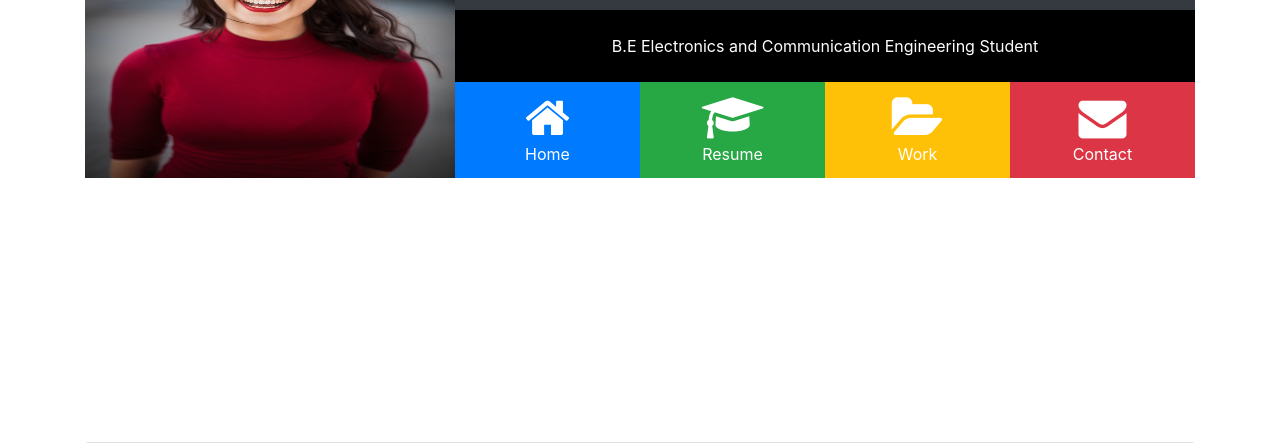
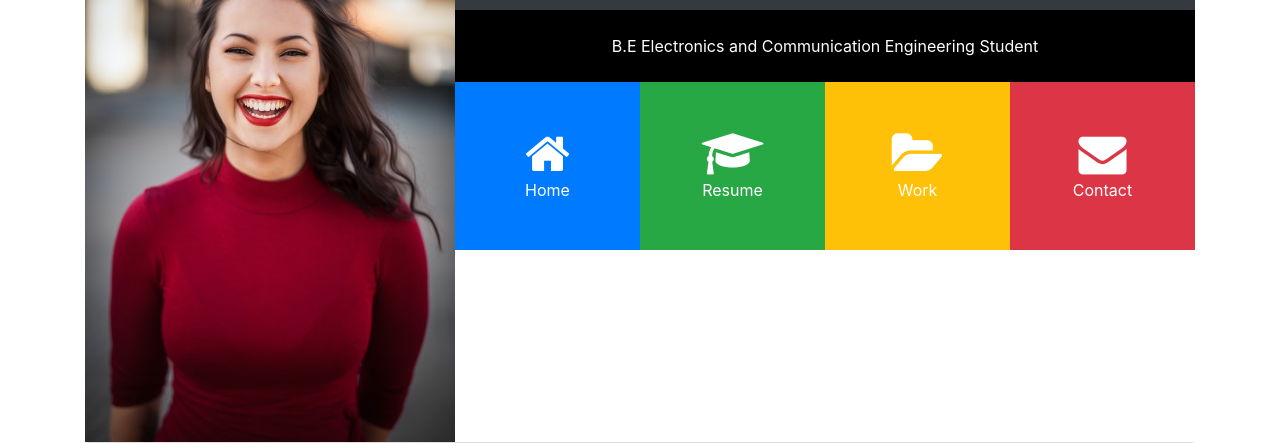
Before and after one commit to reshma9092/Portfolio, a plain HTML site: page index.html in a window 1280 px wide. Shown: the part 113-556 px from the top of the page. Drawn offline with nearby package versions, Linux system fonts and the light colour scheme; some packages are replaced by stand-ins of ours; a script that the page names is missing.

Commit message:
Update style.css

```diff
--- a/css/style.css
+++ b/css/style.css
@@ -13,36 +13,6 @@
     opacity: 0.8;
     cursor: pointer;
 }
-@media(min-width: 768px){
-  #main-header img{
-      width: 100%;
-      height: 73% !important;
-  }
-  .menu-item{
-    padding: 0.75rem !important;
-  }
-}
-@media(max-width: 991px){
-    #main-header img{
-        width: 100%;
-        height: 73.5% !important;
-    }
-    .menu-item{
-        padding: 0.8rem !important;
-    }
-}
-@media(min-width: 992px){
-    #main-header img{
-        width: 100%;
-        height: 62.6% !important;
-    }
-}
-@media(min-width: 1200px){
-    #main-header img{
-        width: 100%;
-        height: 52.5% !important;
-    }
-}
 #home .bg-lightblue{
     background: rgba(0, 81, 255, 0.568);
 }
@@ -52,3 +22,8 @@
 #contact textarea{
     box-sizing: border-box;
 }
+@media(min-width: 1199px) {
+    #main-header .menu-item {
+        padding: 3rem !important;
+    }
+}
```
